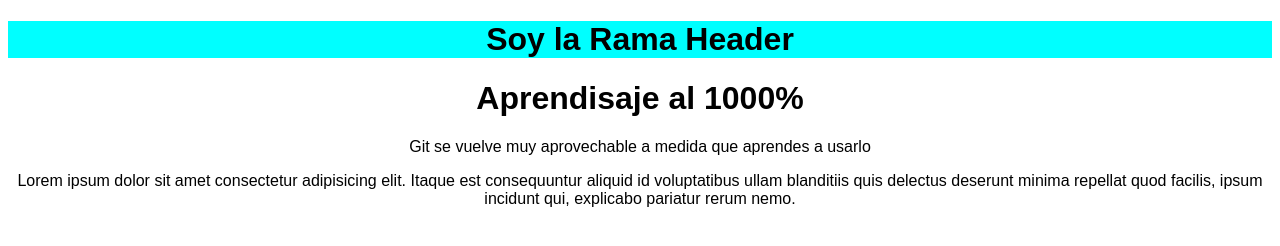
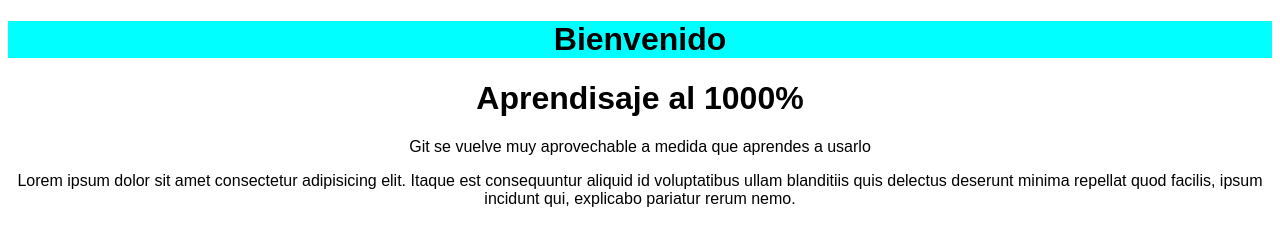
Before and after one commit to caralfreru/curso_de_git_y_github, a plain HTML site: page index.html in a window 1280 px wide. Drawn offline with Linux system fonts and the light colour scheme.

Commit message:
cambie el header
Solo por que quice

```diff
--- a/index.html
+++ b/index.html
@@ -9,7 +9,7 @@
 </head>
 <body>
     <div id="header">
-        <h1>Soy la Rama Header</h1>
+        <h1>Bienvenido</h1>
     </div>
     <div id="contenido">
         <h1>Aprendisaje al 1000%</h1>
```
